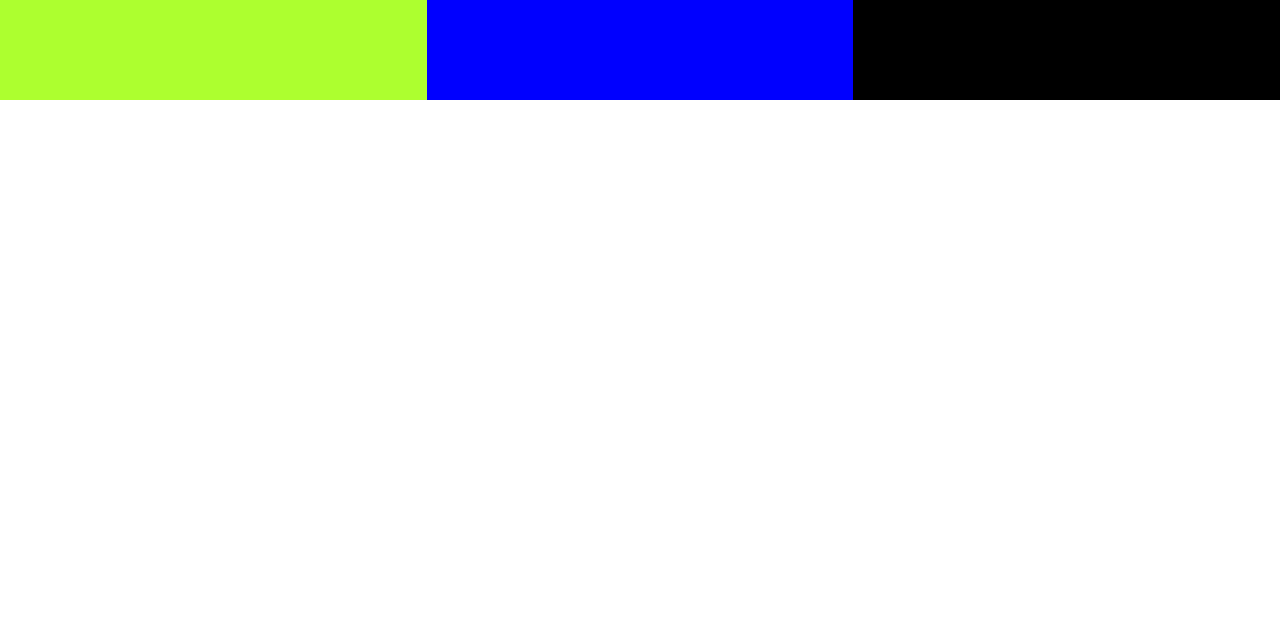
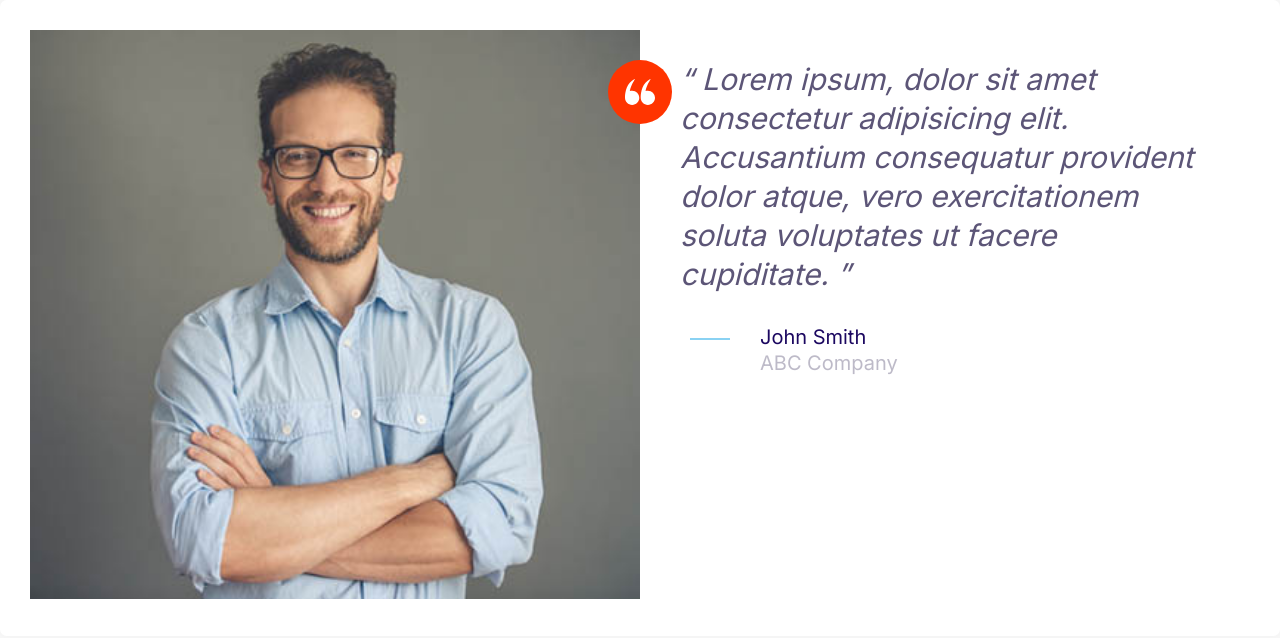
Before and after one commit to akmal-azami/envio, a plain HTML site: page index.html in a window 1280 px wide. Drawn offline with Linux system fonts and the light colour scheme.

Commit message:
Testimonial and the quote done as one block tgr

```diff
--- a/CSS/style.css
+++ b/CSS/style.css
@@ -166,6 +166,7 @@ background-color: var(--color-primary);
     fill: var(--color-primary);
 }
 
+
 .icon-container {
     background: #f3f9fa;
     border-radius: 100%;
@@ -174,6 +175,19 @@ background-color: var(--color-primary);
     display: inline-flex;
     justify-content: center;
     align-items: center;
+}
+
+.icon-container--accent {
+    background: var(--color-accent);
+}
+
+.icon--white {
+    fill: #fff;
+}
+
+.icon--small {
+    width: 30px;
+    height: 30px;
 }
 
 /* Buttons */
@@ -449,3 +463,36 @@ background-color: var(--color-primary);
         grid-template-columns: 1fr 1fr 1fr;
     }
 }
+
+
+/* Testimonials
+ */
+
+ .testimonial {
+     padding: 3rem;
+ }
+
+ .testimonial__image  {
+     position: relative;
+ }
+
+ .testimonial__image > img {
+     width: 100%;
+ }
+
+ .testimonial__image > .icon-container {
+    position: absolute;
+    top: 3rem;
+    right: -32px;
+}
+
+@media screen and (min-width:) {
+    .testimonial .quote,
+    .testimonial .quote__author {
+        font-size: 2.4rem;
+    }
+    .testimonial .quote {
+        margin-left: 6rem;
+
+    }
+}
--- a/index.html
+++ b/index.html
@@ -15,10 +15,41 @@
     <title>Document</title>
   </head>
   <body>
-    <div class="grid grid--1x3">
-      <div style="height: 100px; background-color: greenyellow;"></div>
-      <div style="height: 100px; background-color: blue;"></div>
-      <div style="height: 100px; background-color: black;"></div>
+    <div class="card testimonial">
+      <div class="grid grid--1x2">
+        <div class="testimonial__image">
+          <img src="/images/testimonial.jpg" alt="" />
+          <span class="icon-container icon-container--accent">
+            <svg class="icon icon--white icon--small">
+              <use xlink:href="/images/sprite.svg#quotes"></use>
+            </svg>
+          </span>
+        </div>
+        <blockquote class="quote">
+          <p class="quote__text">
+            Lorem ipsum, dolor sit amet consectetur adipisicing elit. Accusantium
+            consequatur provident dolor atque, vero exercitationem soluta voluptates
+            ut facere cupiditate.
+          </p>
+      <footer>
+      <div class="media">
+        <div class="media__image">
+            <svg class="icon icon--primary quote__line">
+              <use xlink:href="/images/sprite.svg#line"></use>
+            </svg>
+          </span>
+        </div>
+        <div class="media__body">
+          <h3 class="media__title quote__author"> John Smith </h3>
+      <p class="quote__company"> ABC Company</p>
+        </div>
+      </div>
+      </footer>
+        </blockquote>
+
+
+
+      </div>
     </div>
   </body>
 </html>
```
Also changed, not shown: components/testimonial and the quote.html (added, +36 -0 lines), images/testimonial.jpg (added).
